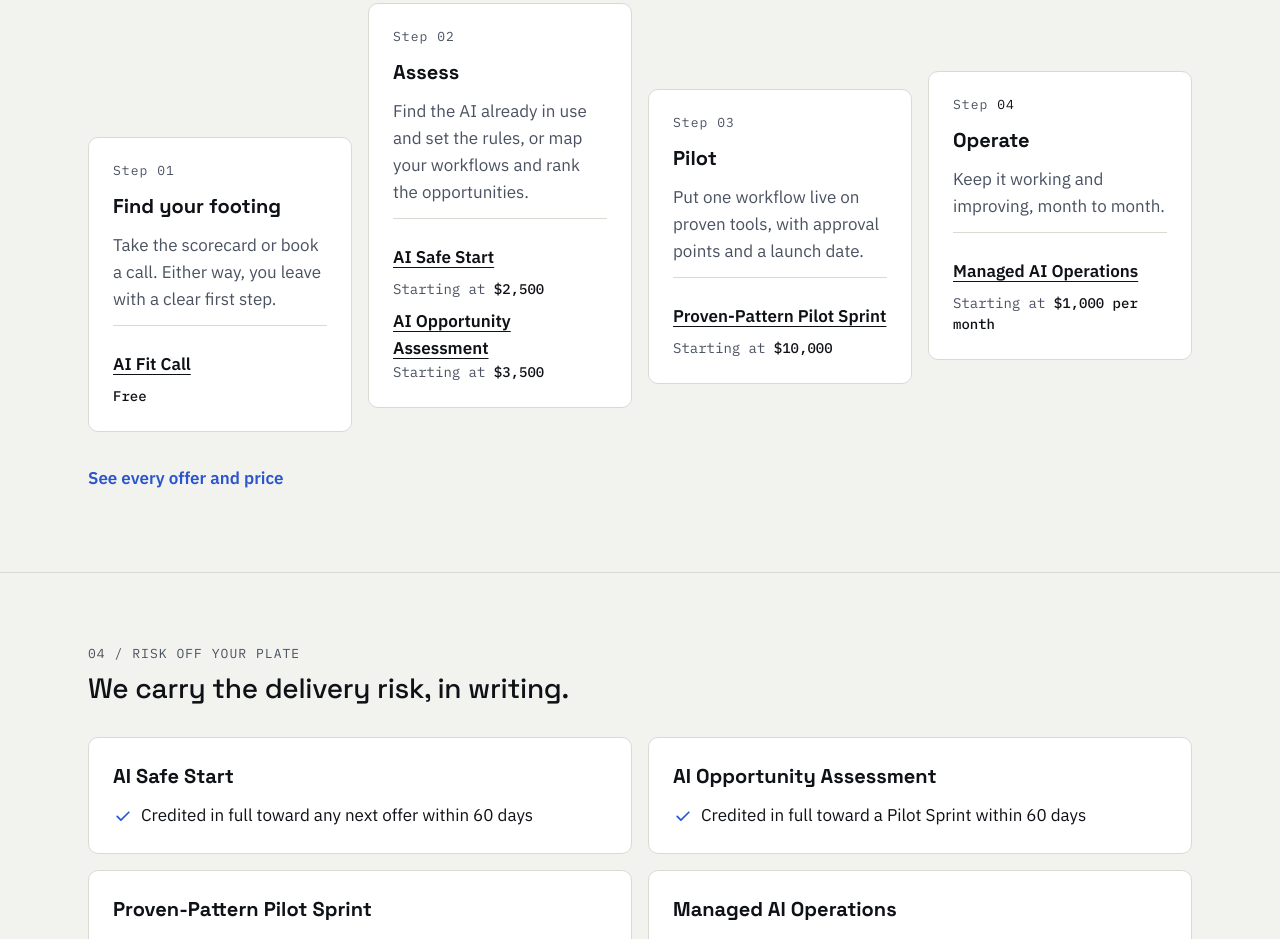
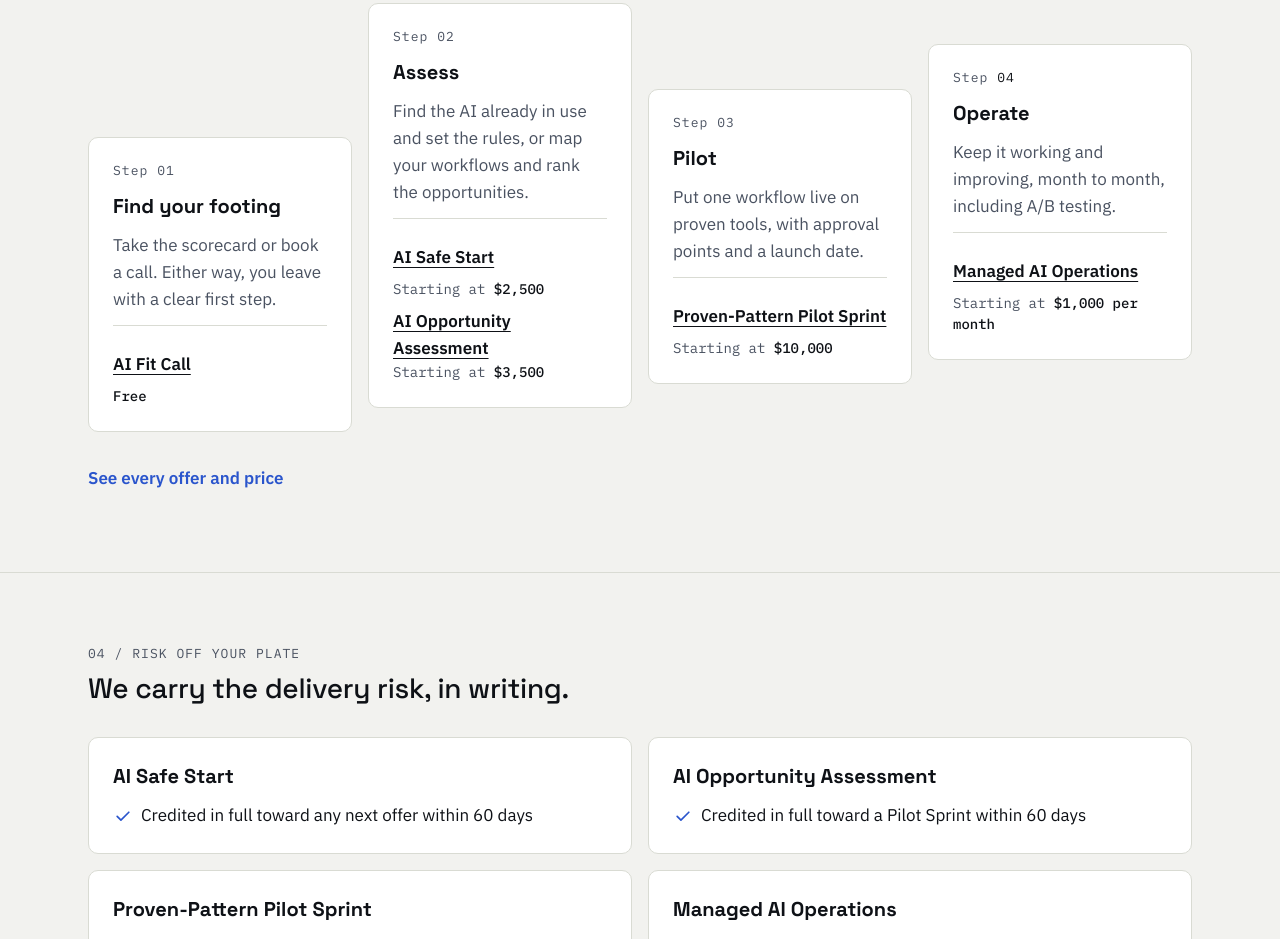
Before and after one commit to dfrho/sureground-tech, a Next.js app: page / in a window 1280 px wide. Shown: the part 1960-2899 px from the top of the page. Built offline with nearby package versions, Linux system fonts and the light colour scheme.

Commit message:
p2: mention A/B testing in the Operate step
Co-Authored-By: Claude Opus 5.5 <noreply@anthropic.com>

```diff
--- a/components/offers/OfferLadder.tsx
+++ b/components/offers/OfferLadder.tsx
@@ -34,7 +34,7 @@ const rungs: Rung[] = [
   {
     step: "04",
     title: "Operate",
-    body: "Keep it working and improving, month to month.",
+    body: "Keep it working and improving, month to month, including A/B testing.",
     offers: [{ slug: "managed-ops" }],
   },
 ];
```
